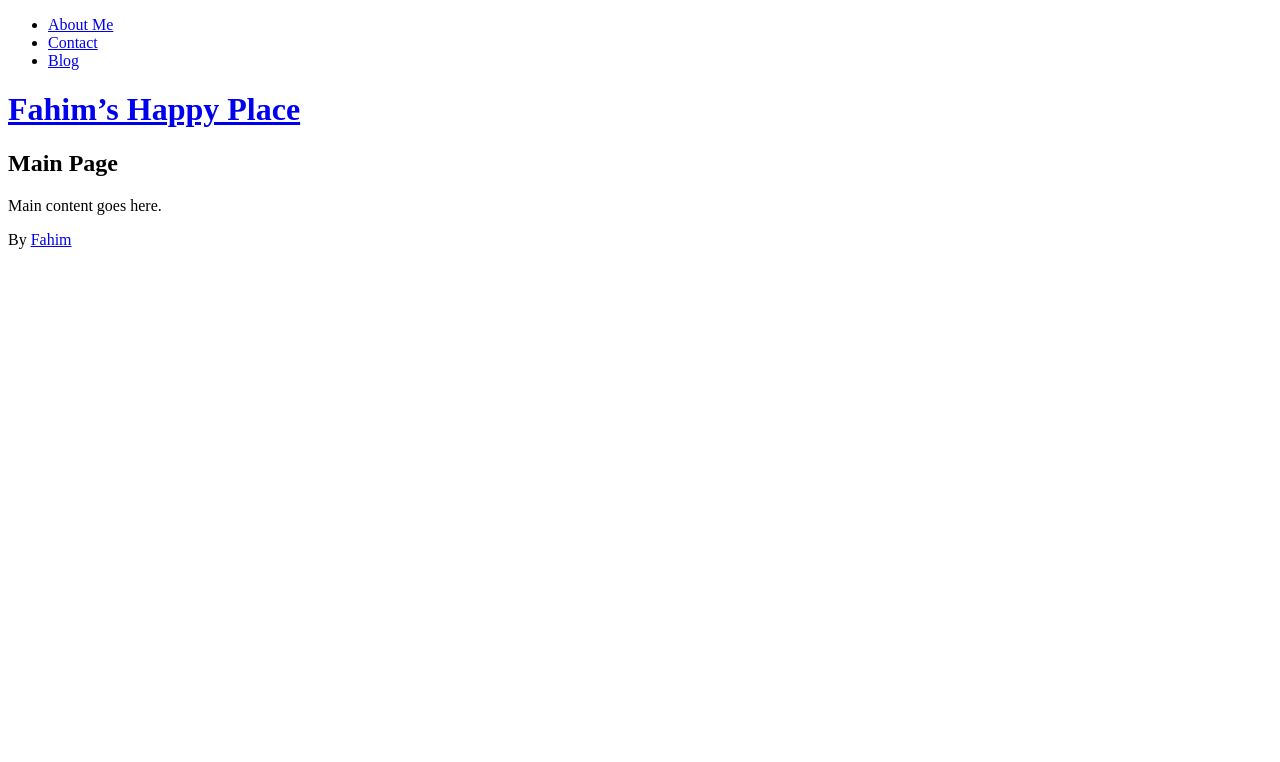
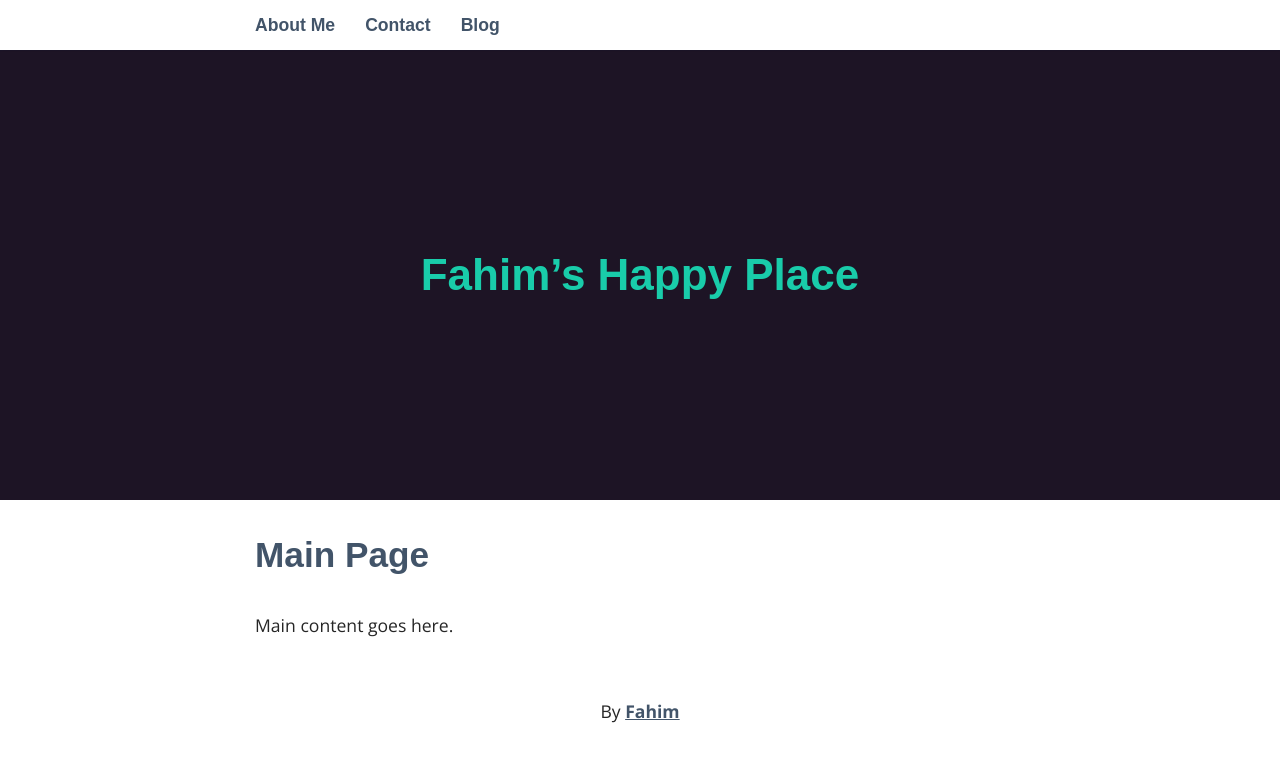
Before and after one commit to i3p9/blog, a Jekyll site: the page built from index.html, in a window 1280 px wide. Shown: the top 762 px of the page. Built offline with Jekyll 4.4.1, drawn with Linux system fonts in a browser that asks for light colours; some web fonts are replaced.

Commit message:
Stupid me

```diff
--- a/_config.yml
+++ b/_config.yml
@@ -3,7 +3,7 @@ title: Fahim’s Happy Place
 email: sphincone@gmail.com
 description: >
   Don’t know how you got here, but this is where I write everything that comes into my mind.
-baseurl: “/blog“
+baseurl: "/blog"
 url: "http://i3p9.github.io"
 twitter_username: FahimTheTwit
 github_username:  i3p9
```
